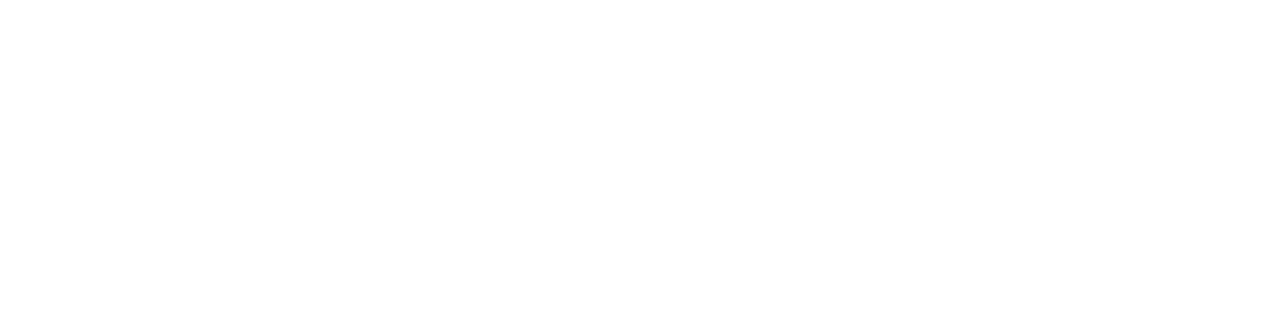
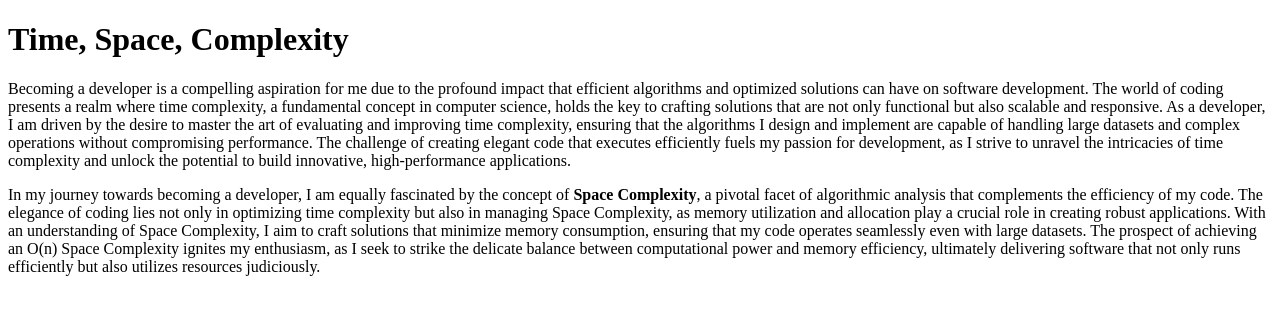
Before and after one commit to acciojob/time-and-space-complexity-nithyanandham9705, a website: page main.html in a window 1280 px wide. Drawn offline with Linux system fonts and the light colour scheme.

Commit message:
created a submission

```diff
--- a/main.html
+++ b/main.html
@@ -10,6 +10,9 @@
 	<!-- the entire body must be written by student -->
     <script type="text/javascript" src="./script.js">
 </script>
+	<h1>Time, Space, Complexity</h1>
+	<p>Becoming a developer is a compelling aspiration for me due to the profound impact that efficient algorithms and optimized solutions can have on software development. The world of coding presents a realm where time complexity, a fundamental concept in computer science, holds the key to crafting solutions that are not only functional but also scalable and responsive. As a developer, I am driven by the desire to master the art of evaluating and improving time complexity, ensuring that the algorithms I design and implement are capable of handling large datasets and complex operations without compromising performance. The challenge of creating elegant code that executes efficiently fuels my passion for development, as I strive to unravel the intricacies of time complexity and unlock the potential to build innovative, high-performance applications.</p>
+	<p>In my journey towards becoming a developer, I am equally fascinated by the concept of <b>Space Complexity</b>, a pivotal facet of algorithmic analysis that complements the efficiency of my code. The elegance of coding lies not only in optimizing time complexity but also in managing Space Complexity, as memory utilization and allocation play a crucial role in creating robust applications. With an understanding of Space Complexity, I aim to craft solutions that minimize memory consumption, ensuring that my code operates seamlessly even with large datasets. The prospect of achieving an O(n) Space Complexity ignites my enthusiasm, as I seek to strike the delicate balance between computational power and memory efficiency, ultimately delivering software that not only runs efficiently but also utilizes resources judiciously.</p>
 
 </body>
 
```
